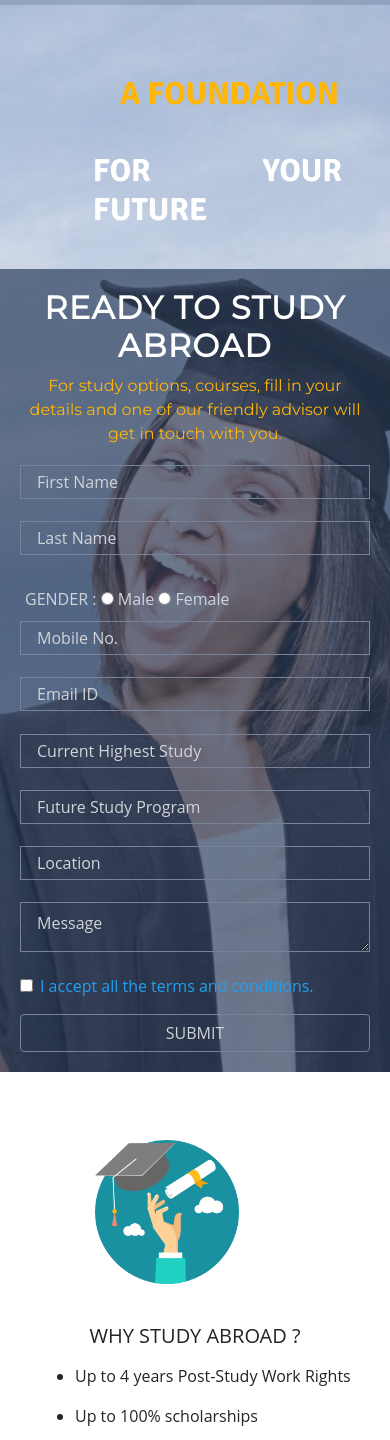
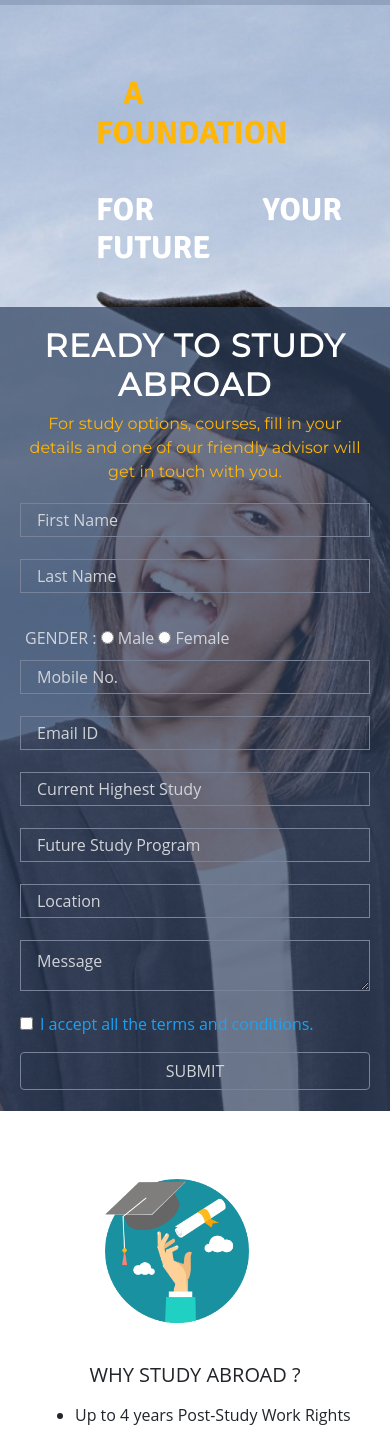
Before and after one commit to PRITAM47/edupathBootstrap, a plain HTML site: page index.html in a window 390 px wide. Shown: the part 81-1521 px from the top of the page. Drawn offline with nearby package versions, Linux system fonts and the light colour scheme.

Commit message:
changing margin-left

```diff
--- a/css/style.css
+++ b/css/style.css
@@ -181,7 +181,7 @@ textarea {
     font-size: 2em;
     /*font-weight: 600;*/
     margin-top: 1.2em;
-    margin-left: 2.8rem;
+    margin-left: 3rem;
   }
 
   .left-section{
@@ -191,7 +191,7 @@ textarea {
 
    .card img {
     width: 40%;
-    margin-left: 5em;
+    margin-left: 5.6em;
   }
 
   .footer-section {
```
